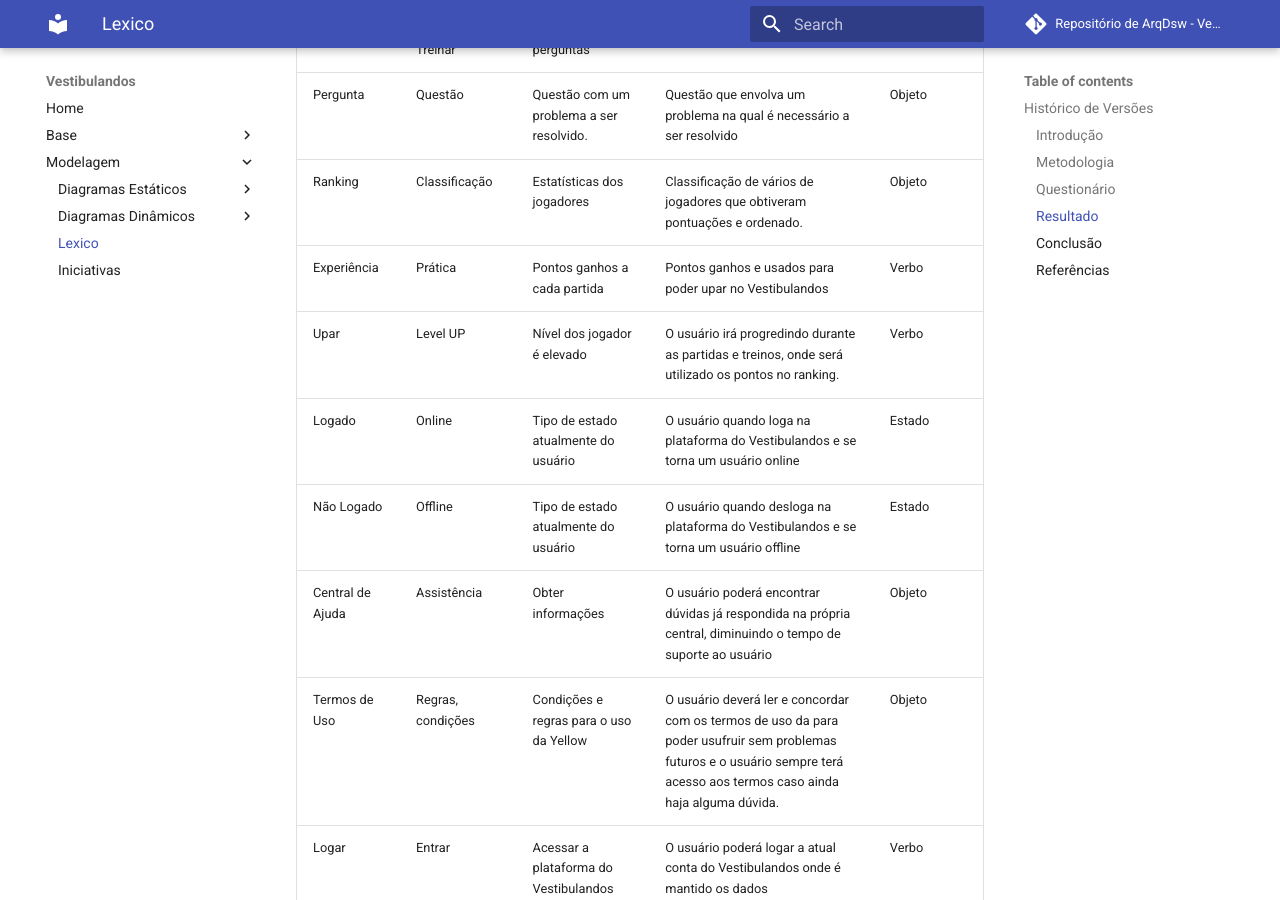
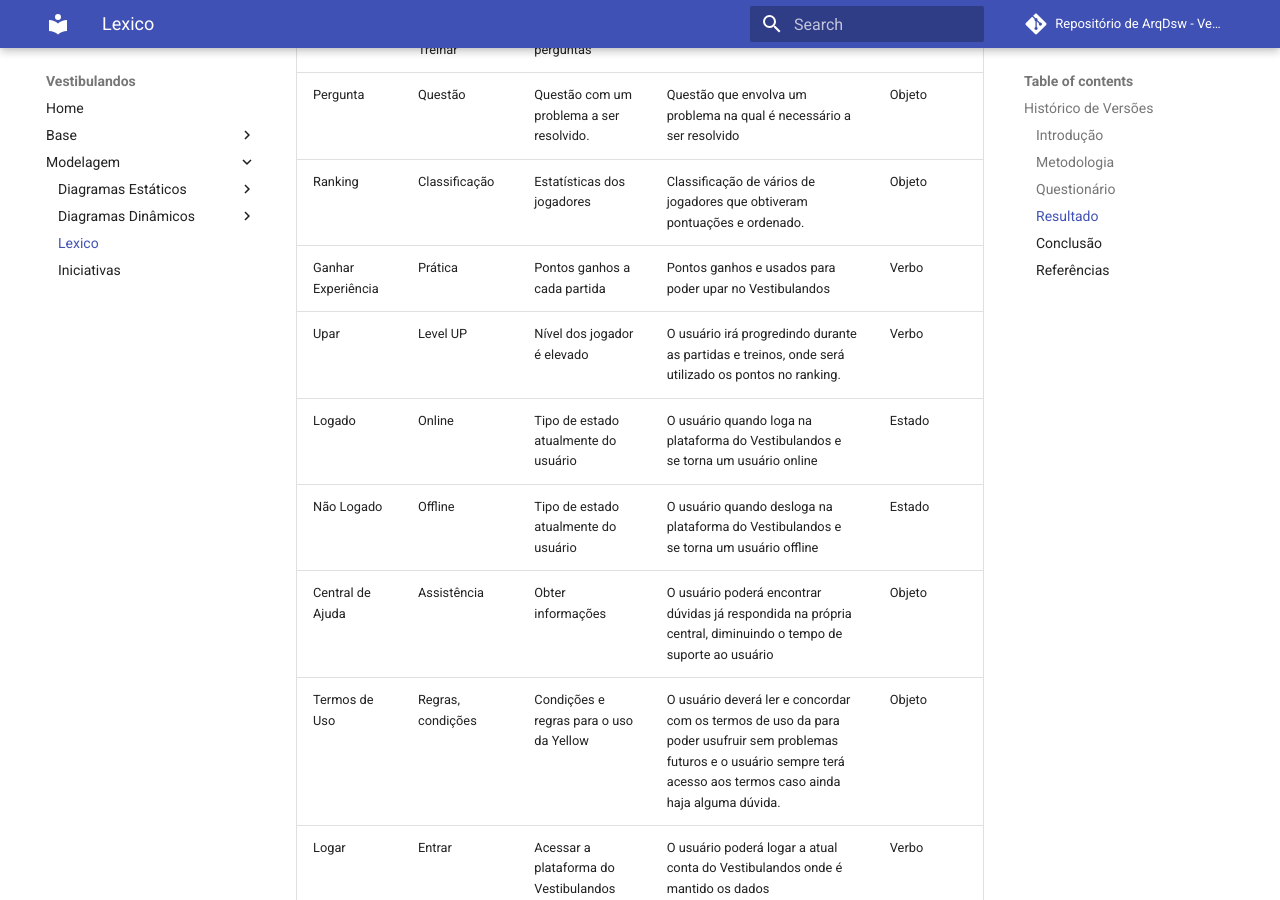
Before and after one commit to UnBArqDsw/2020.1_G4_Vestibulandos, an MkDocs documentation site: the page built from docs/modelagem/lexico.md, in a window 1280 px wide and 900 px high, scrolled down 940 px. Built offline with MkDocs 1.6.1 and Material for MkDocs 9.7.7, drawn with Linux system fonts in a browser that asks for light colours; comment, search, counter and statistics services are not loaded.

Commit message:
Corrigido o léxico referente a experiência.

```diff
--- a/docs/modelagem/lexico.md
+++ b/docs/modelagem/lexico.md
@@ -26,7 +26,7 @@ De acordo com o slide, na qual é explicado o questionário a ser realizado:
 | Jogar | Exercitar, Praticar, Treinar | Inicializar uma partida de perguntas | O usuário i´ra inicializar a partida do jogo. | Verbo
 | Pergunta | Questão | Questão com um problema a ser resolvido. | Questão que envolva um problema na qual é necessário a ser resolvido | Objeto
 | Ranking | Classificação | Estatísticas dos jogadores | Classificação de vários de jogadores que obtiveram pontuações e ordenado. | Objeto
-| Experiência | Prática | Pontos ganhos a cada partida | Pontos ganhos e usados para poder upar no Vestibulandos | Verbo
+| Ganhar Experiência | Prática | Pontos ganhos a cada partida | Pontos ganhos e usados para poder upar no Vestibulandos | Verbo
 | Upar | Level UP | Nível dos jogador é elevado | O usuário irá progredindo durante as partidas e treinos, onde será utilizado os pontos no ranking. | Verbo
 | Logado | Online | Tipo de estado atualmente do usuário | O usuário quando loga na plataforma do Vestibulandos e se torna um usuário online | Estado
 | Não Logado | Offline | Tipo de estado atualmente do usuário | O usuário quando desloga na plataforma do Vestibulandos e se torna um usuário offline | Estado
```
